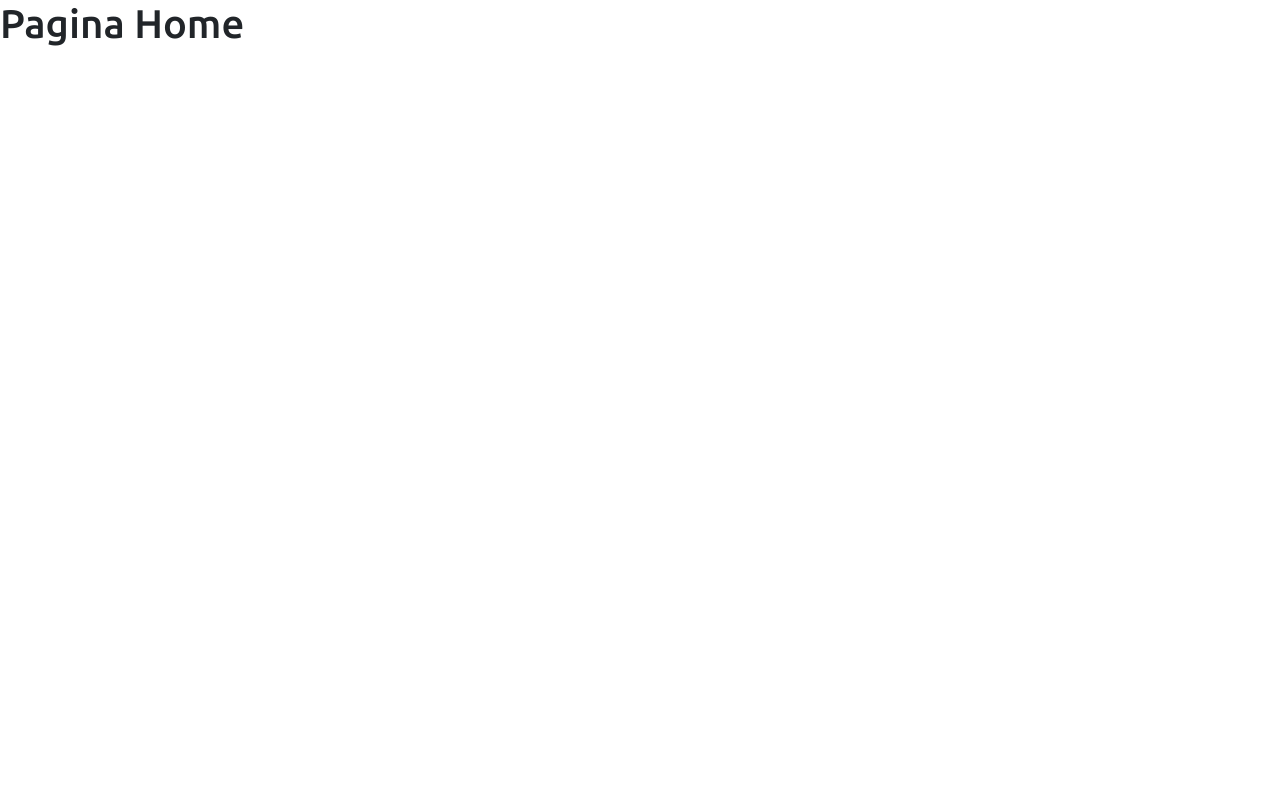
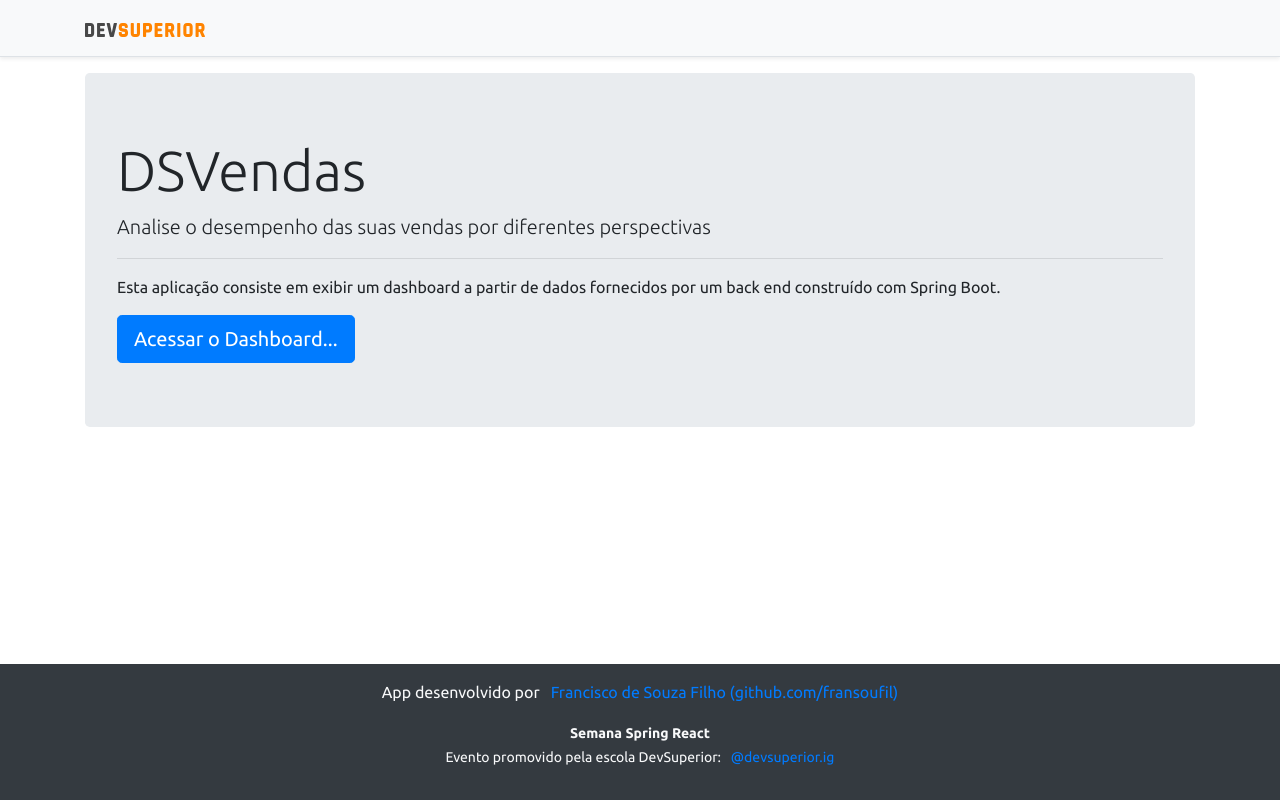
Before and after one commit to fransoufil/projeto-sds3-final, a React (Create React App) app in the folder frontend/: page / in a window 1280 px wide. Built offline with nearby package versions, Linux system fonts and the light colour scheme.

Commit message:
ate ep 3 10:25 - link to Home, Dashboard

```diff
--- a/frontend/src/components/NavBar/index.tsx
+++ b/frontend/src/components/NavBar/index.tsx
@@ -1,11 +1,14 @@
-import ImgDsDark from 'assets/img/ds-dark.svg'
+import ImgDsDark from "assets/img/ds-dark.svg";
+import { Link } from "react-router-dom";
 
 const NavBar = () => {
   return (
     <div className="d-flex flex-column flex-md-row align-items-center p-3 px-md-4 mb-3 bg-light border-bottom shadow-sm">
       <div className="container">
         <nav className="my-2 my-md-0 mr-md-3">
-          <img src={ImgDsDark} alt="DevSuperior" width="120" />
+          <Link to="/">
+            <img src={ImgDsDark} alt="DevSuperior" width="120" />
+          </Link>
         </nav>
       </div>
     </div>
--- a/frontend/src/pages/Home/index.tsx
+++ b/frontend/src/pages/Home/index.tsx
@@ -1,10 +1,30 @@
+import Footer from "components/Footer";
+import NavBar from "components/NavBar";
+import { Link } from "react-router-dom";
 
 const Home = () => {
-    return (
-      <div >
-        <h1>Pagina Home</h1>
+  return (
+    <>
+      <NavBar />
+      <div className="container">
+        <div className="jumbotron">
+          <h1 className="display-4">DSVendas</h1>
+          <p className="lead">
+            Analise o desempenho das suas vendas por diferentes perspectivas
+          </p>
+          <hr />
+          <p>
+            Esta aplicação consiste em exibir um dashboard a partir de dados
+            fornecidos por um back end construído com Spring Boot.
+          </p>
+          <Link className="btn btn-primary btn-lg" to="/dashboard">
+            Acessar o Dashboard...
+          </Link>
+        </div>
       </div>
-    );
-  };
+      <Footer />
+    </>
+  );
+};
 
-  export default Home;
+export default Home;
```
